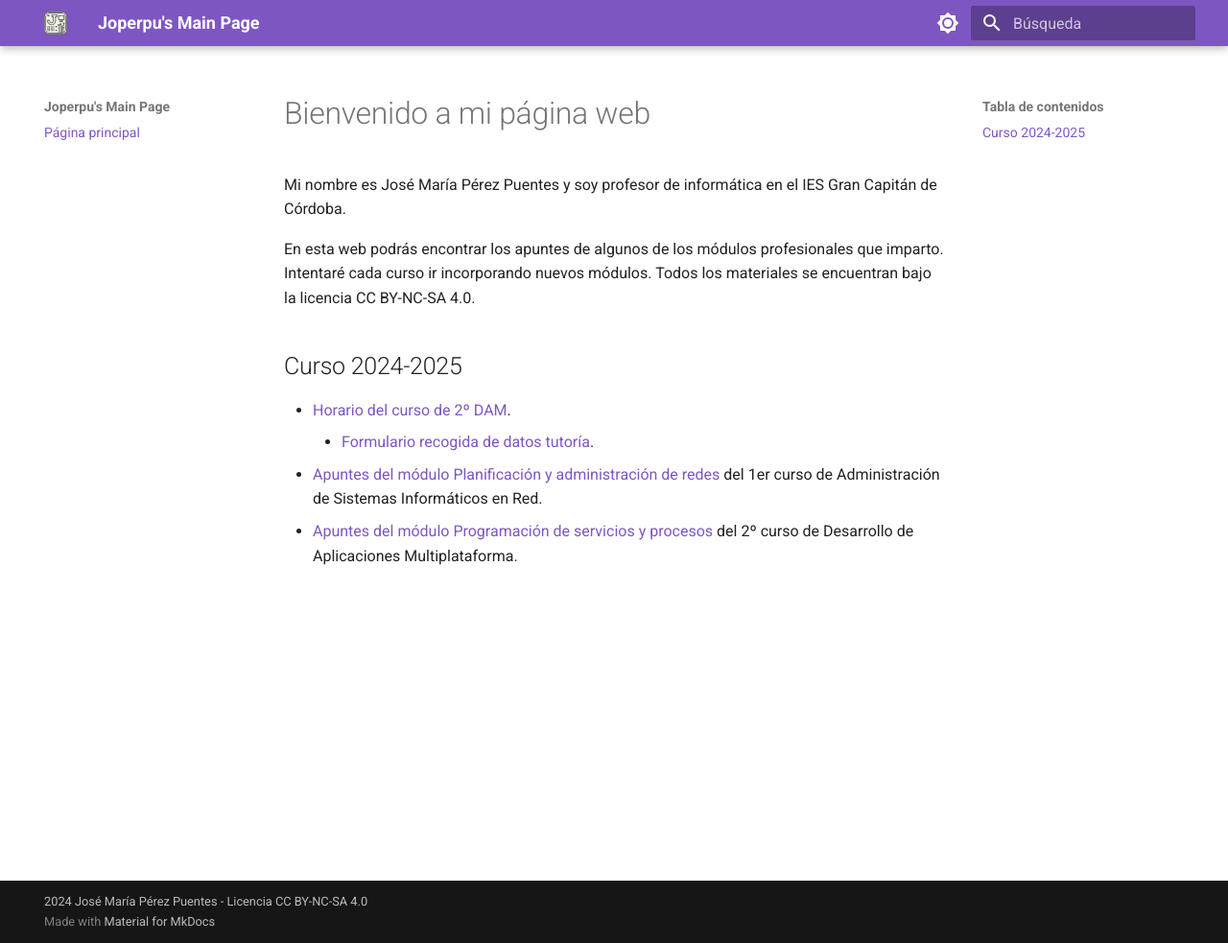
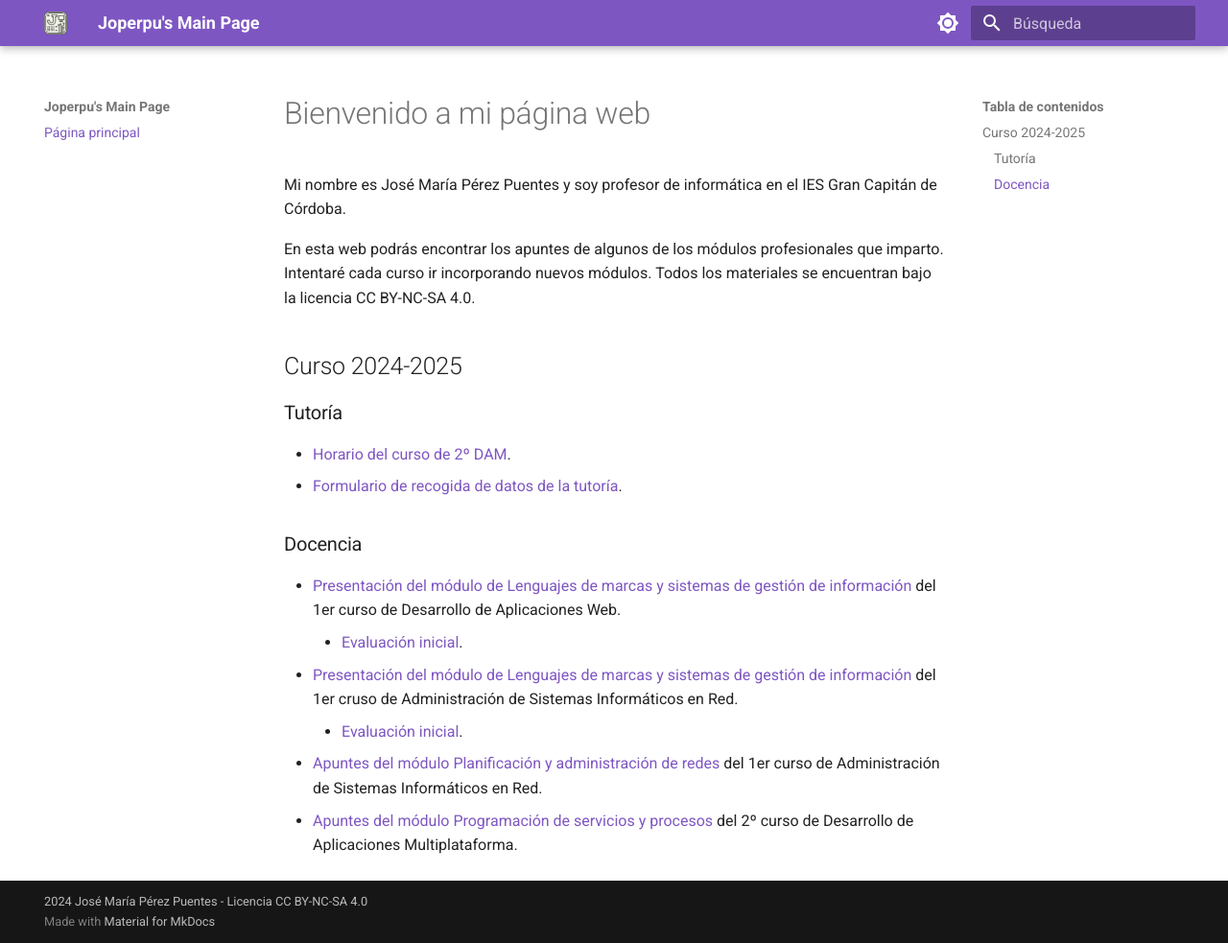
Before and after one commit to Joperpu/joperpu.github.io, an MkDocs documentation site: the page built from docs/index.md, in a window 1280 px wide and 983 px high. Shown: the whole window at 96% size. Built offline with MkDocs 1.6.1 and Material for MkDocs 9.7.7, drawn with Linux system fonts in a browser that asks for light colours.

Commit message:
Material provisional de LM

```diff
--- a/docs/index.md
+++ b/docs/index.md
@@ -6,7 +6,17 @@ En esta web podrás encontrar los apuntes de algunos de los módulos profesional
 
 ## Curso 2024-2025
 
+### Tutoría
+
 * [Horario del curso de 2º DAM](assets/files/horario.pdf).
-    * [Formulario recogida de datos tutoría](https://forms.gle/bDMAQNrT4D1tQLE87).
+* [Formulario de recogida de datos de la tutoría](https://forms.gle/bDMAQNrT4D1tQLE87).
+
+### Docencia
+
+* [Presentación del módulo de Lenguajes de marcas y sistemas de gestión de información](assets/files/Presentación_LMSGI_DAW.pdf) del 1er curso de Desarrollo de Aplicaciones Web.
+    * [Evaluación inicial](https://forms.gle/ZRAfA63HXZiS7cCU6).
+    <!-- * [Apuntes Unidad 1](assets/files/UD1.pdf). -->
+* [Presentación del módulo de Lenguajes de marcas y sistemas de gestión de información](assets/files/Presentación_LMSGI_ASIR.pdf) del 1er cruso de Administración de Sistemas Informáticos en Red.
+    * [Evaluación inicial](https://forms.gle/ZRAfA63HXZiS7cCU6).
 * [Apuntes del módulo Planificación y administración de redes](https://joperpu.github.io/par2425/) del 1er curso de Administración de Sistemas Informáticos en Red.
 * [Apuntes del módulo Programación de servicios y procesos](https://joperpu.github.io/psp2425/) del 2º curso de Desarrollo de Aplicaciones Multiplataforma.
```
Also changed, not shown: 6 other files.
